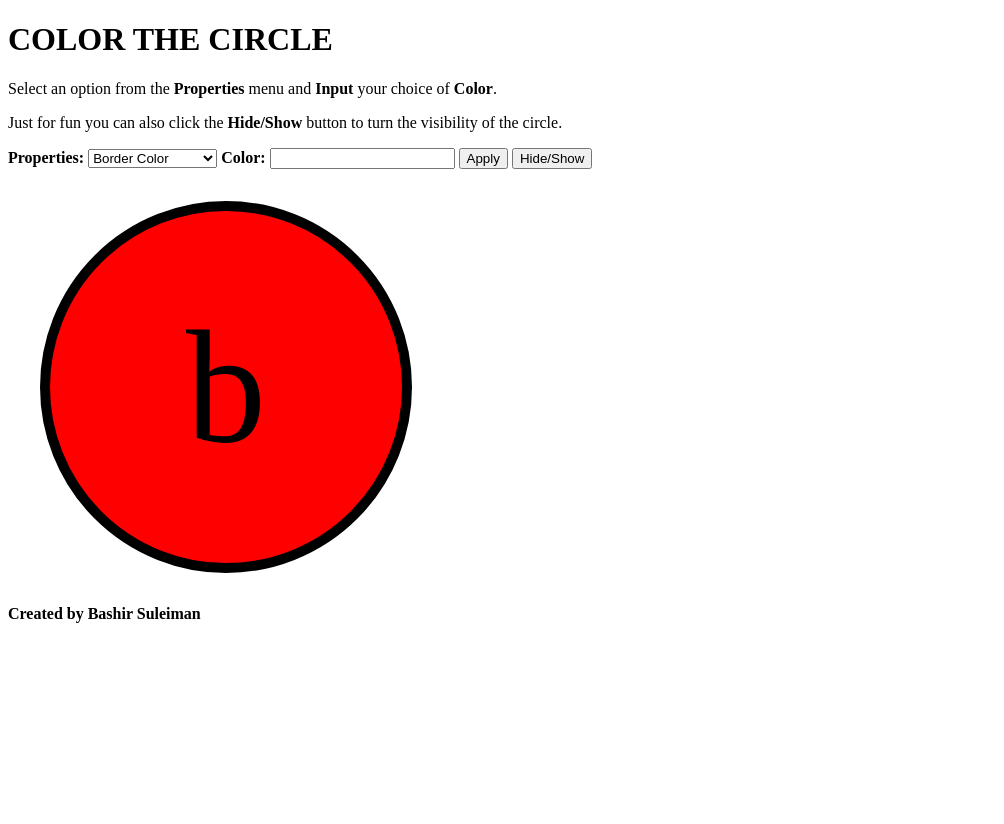
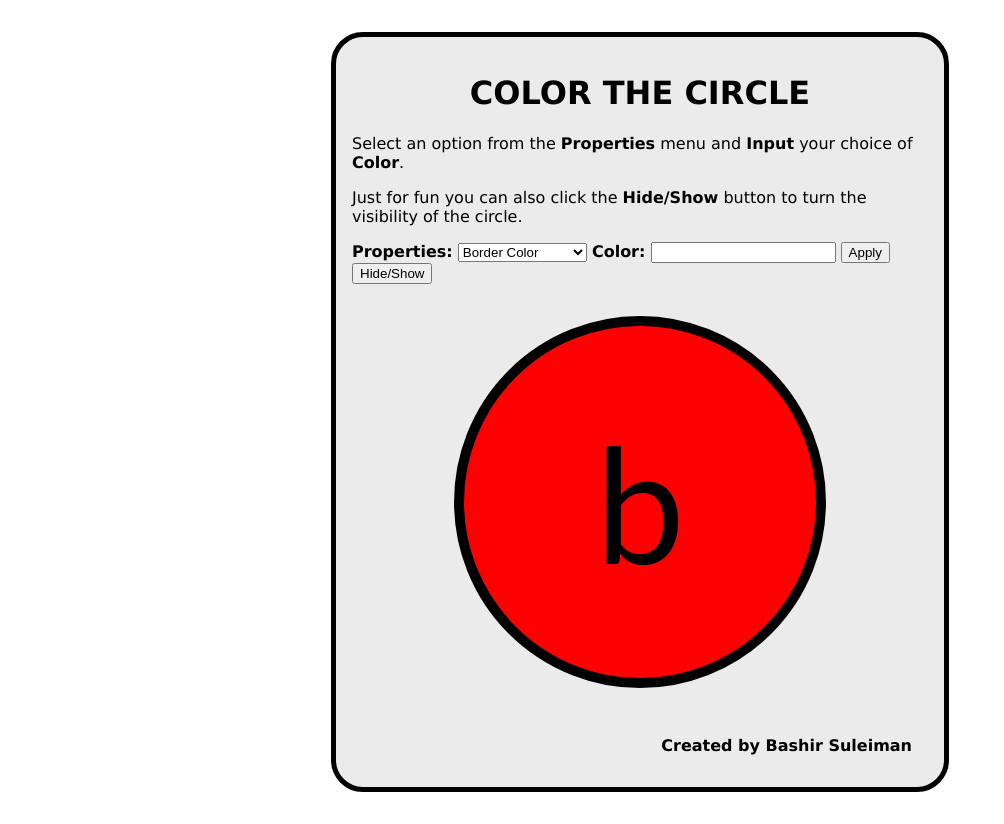
Before and after one commit to sule0010/assignments, a PHP site: page / in a window 1280 px wide. Shown: the whole page, without its empty margins (0-1004 px from the left). Before the commit the page ends 623 px from the top, so only its background shows below. Run offline with PHP 8.4, Linux system fonts and the light colour scheme; some libraries are stand-ins or nearby versions.

Commit message:
Styled the form and the circle by adding a few lines of code to the css.

```diff
--- a/mtm1526/assignment-3/css/general.css
+++ b/mtm1526/assignment-3/css/general.css
@@ -1,8 +1,28 @@
 @charset "utf-8";
 /* CSS Document */
+html{
+	font-family:Verdana, Geneva, sans-serif;
+}
+
+body {
+	margin: 2em auto;
+}
+
+#wrap{
+	margin: 0 auto;
+	padding: 1em;
+	width: 36em;
+	background-color: rgba(153,153,153,0.2);
+	border: solid 5px #000000;
+	border-radius: 2em;
+}
+
+h1{
+	text-align:center;
+}
 
 #circle {
-	margin: 1em;
+	margin: 1em auto;
 	padding: 3em;
 	display: block;
 	border-radius: 50em;
@@ -16,5 +36,11 @@
 }
 
 span{
+	font-family: "Trebuchet MS", Arial, Helvetica, sans-serif;
 	font-size: 5em;
 }
+
+footer{
+	padding: 1em;
+	text-align:right;
+}
```
